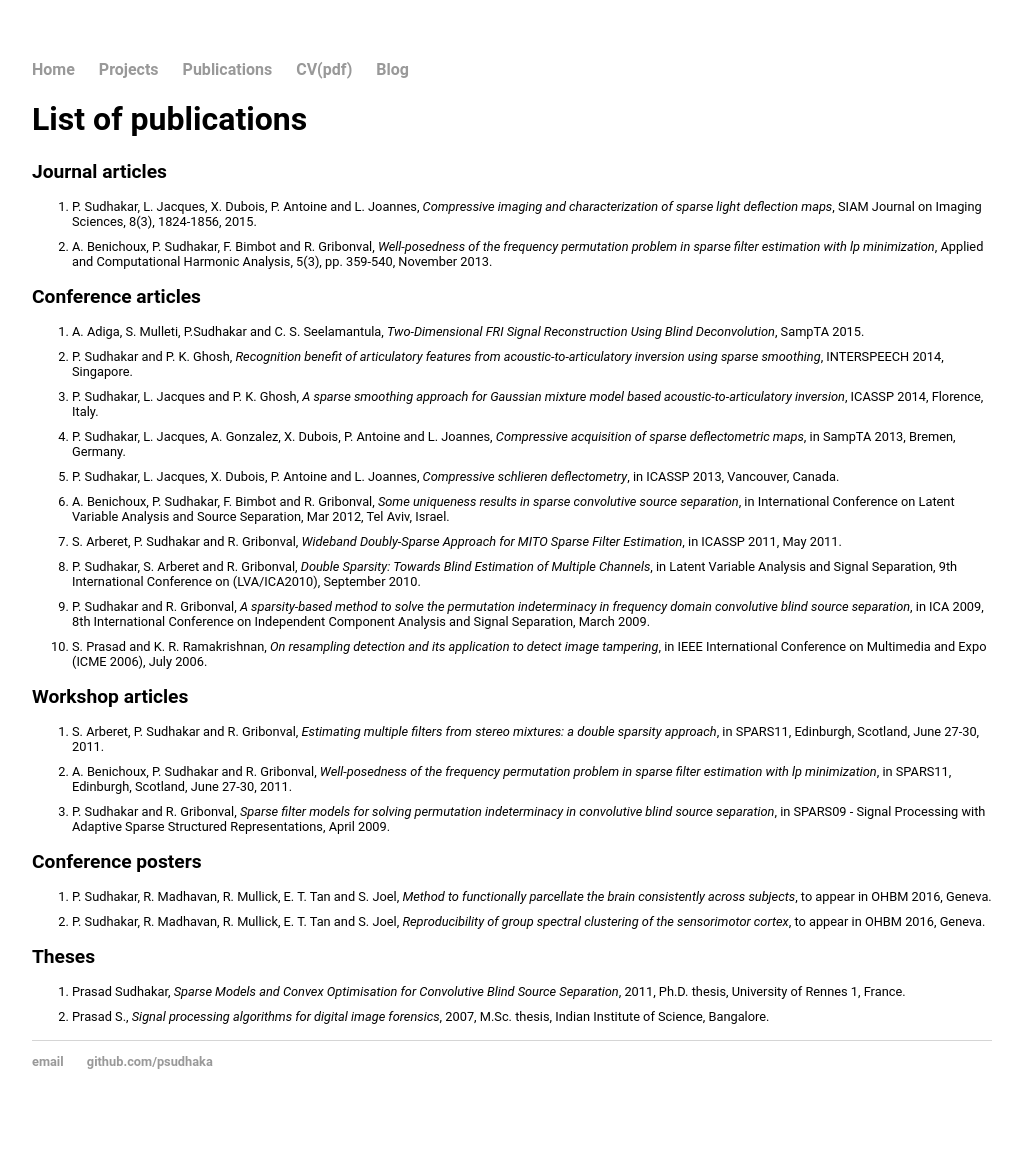
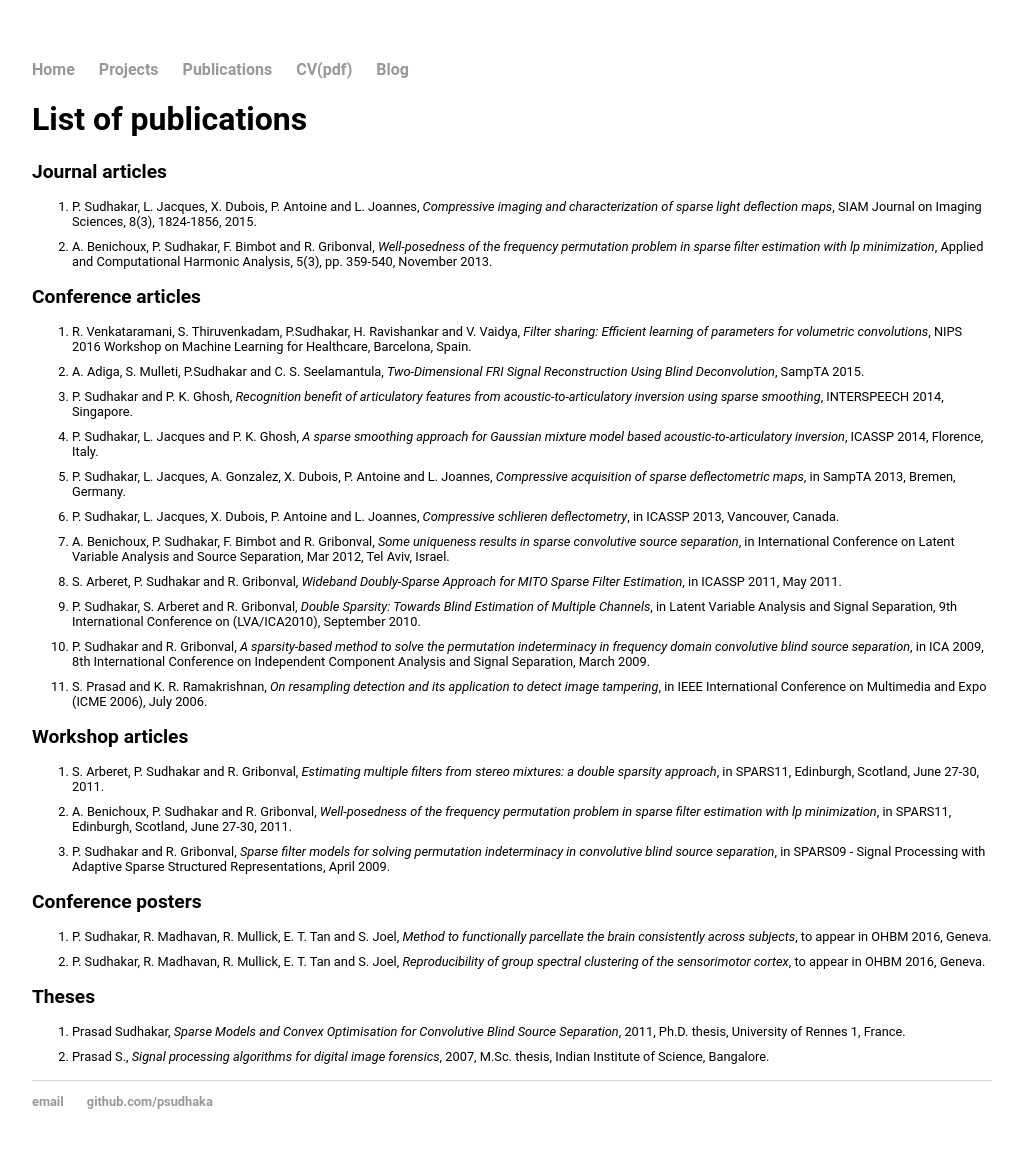
Before and after one commit to psudhaka/psudhaka.github.io, a Jekyll site: the page built from research.html, in a window 1280 px wide. Shown: the whole page, without its empty margins (128-1151 px from the left). Built offline with Jekyll 4.4.1, drawn with Linux system fonts in a browser that asks for light colours; before the commit the page ends 1129 px from its top, so only the background shows below that.

Commit message:
Add files via upload

```diff
--- a/research.html
+++ b/research.html
@@ -19,7 +19,7 @@ title: Prasad Sudhakar
 	<h2>Conference articles</h2>
 
 	<ol class="a">
-
+<li>R. Venkataramani, S. Thiruvenkadam, P.Sudhakar, H. Ravishankar and V. Vaidya, <i>Filter sharing: Efficient learning of parameters for volumetric convolutions</i>, NIPS 2016 Workshop on Machine Learning for Healthcare, Barcelona, Spain.</li>
 <li>A. Adiga, S. Mulleti, P.Sudhakar and C. S. Seelamantula, <i>Two-Dimensional FRI Signal Reconstruction Using Blind Deconvolution</i>, SampTA 2015.</li>
 <li> P. Sudhakar and P. K. Ghosh, <i>Recognition benefit of articulatory features from acoustic-to-articulatory inversion using sparse smoothing</i>, INTERSPEECH 2014, Singapore.</li>
 <li> P. Sudhakar, L. Jacques and P. K. Ghosh, <i>A sparse smoothing approach for Gaussian mixture
```
